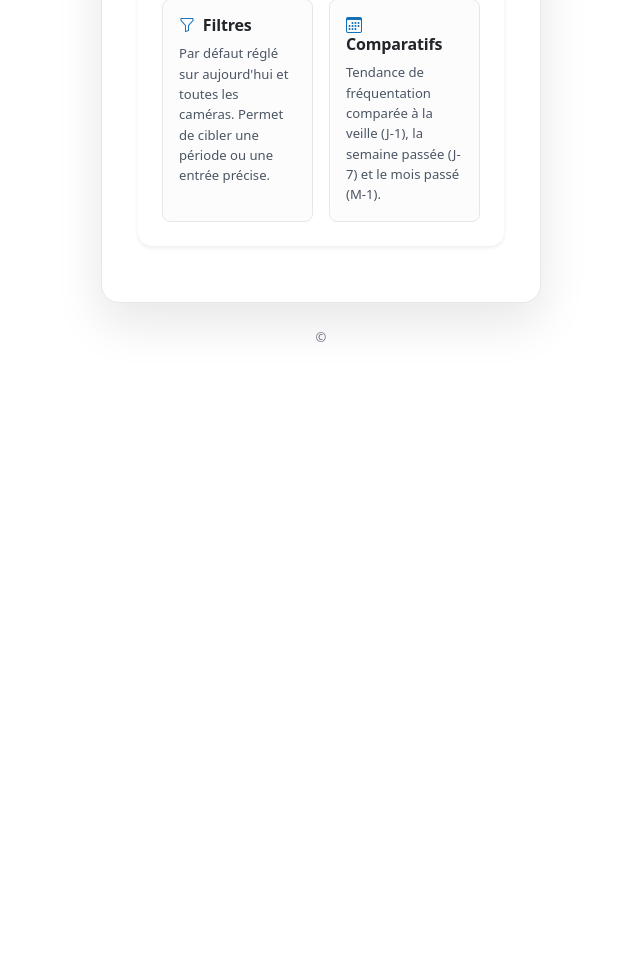
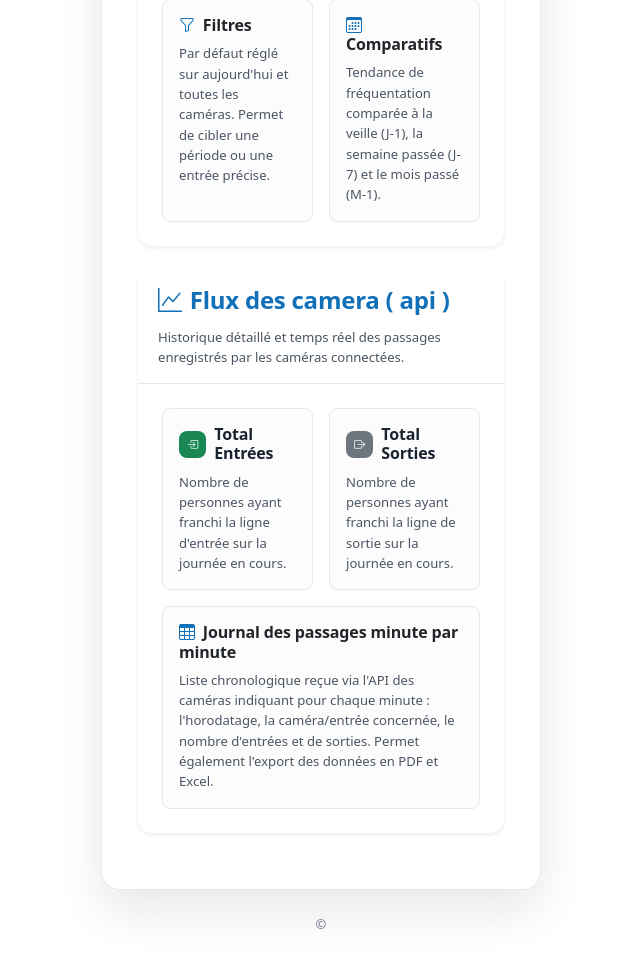
Before and after one commit to biggedobackup/ika-camera-comptage-de-visite-, a Python web app: template app/templates/documentation/index.html in a window 1280 px wide. Shown: the part 1695-2669 px from the top of the page, without its empty margins (319-959 px from the left). Before the commit the page ends 2037 px from the top, so only its background shows below. Run offline with Jinja, Linux system fonts and the light colour scheme; the template is opened without the code that fills it, so the values that code supplies are empty; some libraries are stand-ins or nearby versions.

Commit message:
feat: renommer en Flux des camera ( api ), epurer cartes et documenter

```diff
--- a/app/templates/composants/menu.html
+++ b/app/templates/composants/menu.html
@@ -145,7 +145,7 @@
       ]},
       {"titre": "Administration", "liens": [
         {"url": "/cameras", "libelle": "Caméras 3D", "icone": "bi-camera-video", "roles": [Role.ADMIN, Role.MANAGER]},
-        {"url": "/cameras/passages", "libelle": "Flux & Passages", "icone": "bi-graph-up", "roles": [Role.ADMIN, Role.MANAGER]},
+        {"url": "/cameras/passages", "libelle": "Flux des camera ( api )", "icone": "bi-graph-up", "roles": [Role.ADMIN, Role.MANAGER]},
         {"url": "/rapports", "libelle": "Rapports d'analyse", "icone": "bi-bar-chart-line", "roles": [Role.ADMIN, Role.MANAGER]},
         {"url": "/utilisateurs", "libelle": "Utilisateurs", "icone": "bi-people", "roles": [Role.ADMIN, Role.MANAGER]},
         {"url": "/historique", "libelle": "Historique", "icone": "bi-clock-history", "roles": [Role.ADMIN, Role.MANAGER]},
--- a/app/templates/documentation/index.html
+++ b/app/templates/documentation/index.html
@@ -193,6 +193,57 @@
 
       </div>
     </div>
+
+    <!-- Section Flux des camera ( api ) -->
+    <div class="card border-0 shadow-sm mb-4">
+      <div class="card-header bg-white py-3 border-bottom">
+        <h3 class="card-title h4 mb-0 fw-bold text-primary">
+          <i class="bi bi-graph-up me-2"></i>Flux des camera ( api )
+        </h3>
+        <p class="text-muted small mb-0 mt-1">
+          Historique détaillé et temps réel des passages enregistrés par les caméras connectées.
+        </p>
+      </div>
+      <div class="card-body p-4">
+        <div class="row g-3">
+          <!-- Total Entrées -->
+          <div class="col-md-6">
+            <div class="p-3 border rounded h-100 bg-light-subtle">
+              <div class="d-flex align-items-center mb-2">
+                <span class="badge bg-success me-2 p-2"><i class="bi bi-box-arrow-in-right"></i></span>
+                <h5 class="h6 mb-0 fw-bold">Total Entrées</h5>
+              </div>
+              <p class="small text-muted mb-0">
+                Nombre de personnes ayant franchi la ligne d'entrée sur la journée en cours.
+              </p>
+            </div>
+          </div>
+
+          <!-- Total Sorties -->
+          <div class="col-md-6">
+            <div class="p-3 border rounded h-100 bg-light-subtle">
+              <div class="d-flex align-items-center mb-2">
+                <span class="badge bg-secondary me-2 p-2"><i class="bi bi-box-arrow-right"></i></span>
+                <h5 class="h6 mb-0 fw-bold">Total Sorties</h5>
+              </div>
+              <p class="small text-muted mb-0">
+                Nombre de personnes ayant franchi la ligne de sortie sur la journée en cours.
+              </p>
+            </div>
+          </div>
+
+          <!-- Tableau des passages -->
+          <div class="col-12">
+            <div class="p-3 border rounded h-100 bg-light-subtle">
+              <h5 class="h6 fw-bold text-dark mb-2"><i class="bi bi-table me-1 text-primary"></i> Journal des passages minute par minute</h5>
+              <p class="small text-muted mb-0">
+                Liste chronologique reçue via l'API des caméras indiquant pour chaque minute : l'horodatage, la caméra/entrée concernée, le nombre d'entrées et de sorties. Permet également l'export des données en PDF et Excel.
+              </p>
+            </div>
+          </div>
+        </div>
+      </div>
+    </div>
   </div>
 </div>
 {% endblock %}
--- a/app/templates/tableau_de_bord/index.html
+++ b/app/templates/tableau_de_bord/index.html
@@ -14,7 +14,7 @@
     <span class="badge bg-success-subtle text-success border border-success-subtle px-3 py-2 fs-6" id="badge-temps-reel">
       <i class="bi bi-broadcast"></i> <span>En direct</span>
     </span>
-    <a class="btn btn-primary" href="/cameras/passages"><i class="bi bi-graph-up"></i><span>Flux & Passages</span></a>
+    <a class="btn btn-primary" href="/cameras/passages"><i class="bi bi-graph-up"></i><span>Flux des camera ( api )</span></a>
     <a class="btn btn-outline-secondary" href="/cameras/rapport/statistiques"><i class="bi bi-bar-chart-line"></i><span>Rapport d'analyse</span></a>
   </div>
 {% endcall %}
```
Also changed, not shown: app/templates/camera/passages.html (+4 -13 lines), tests/test_camera.py (+1 -1 lines).
